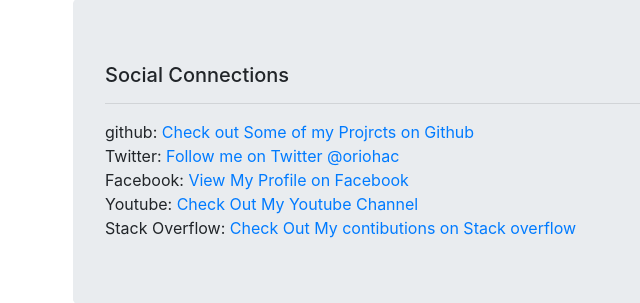
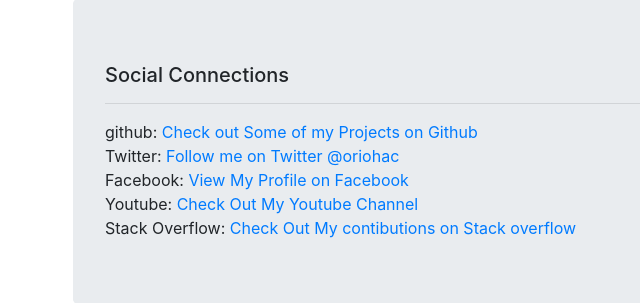
Before and after one commit to oriohac/myprofile, a plain HTML site: page index.html in a window 1280 px wide. Shown: the part 753-1056 px from the top of the page, 12-652 px from the left. Drawn offline with Linux system fonts and the light colour scheme.

Commit message:
corrected a typo on the page

```diff
--- a/index.html
+++ b/index.html
@@ -32,7 +32,7 @@
   <div class="jumbotron">
     <h5><p>Social Connections</p></h5>
     <hr>
-    github: <a href="www.github.com/Oriohac">Check out Some of my Projrcts on Github</a><br>
+    github: <a href="www.github.com/Oriohac">Check out Some of my Projects on Github</a><br>
     Twitter: <a href="www.Twitter.com/Oriohac">Follow me on Twitter @oriohac </a><br>
      Facebook: <a href="www.facebook.com/Orioha.chike">View My Profile on Facebook</a><br>
      Youtube: <a href="www.Youtube.com/oriohac">Check Out My Youtube Channel</a><br>
```
